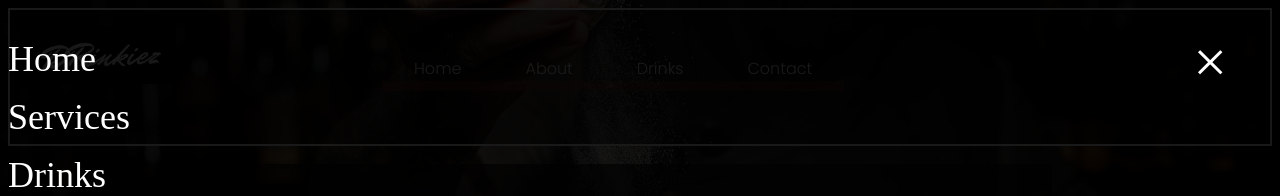
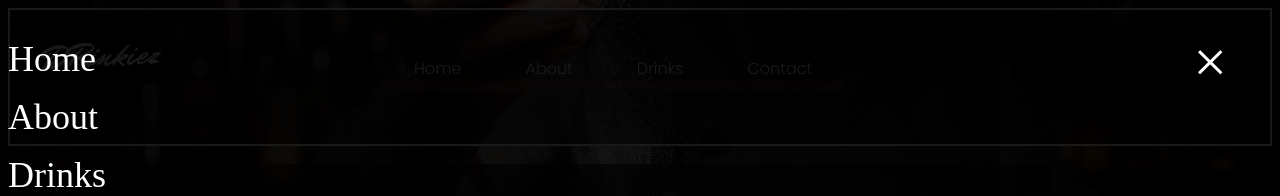
Before and after one commit to Noroff-FEU-Assignments/project-exam-1-Mokki78, a plain HTML site: page index.html in a window 1280 px wide. Shown: the top 196 px of the page. Drawn offline with nearby package versions, Linux system fonts and the light colour scheme.

Commit message:
Sunday party

```diff
--- a/index.html
+++ b/index.html
@@ -50,7 +50,7 @@
   <!-- Overlay content -->
   <div class="overlay-content"></div>
     <a href="index.html">Home</a>
-    <a href="about.html">Services</a>
+    <a href="about.html">About</a>
     <a href="drinks.html">Drinks</a>
     <a href="contact.html">Contact</a>
   </div>
```
